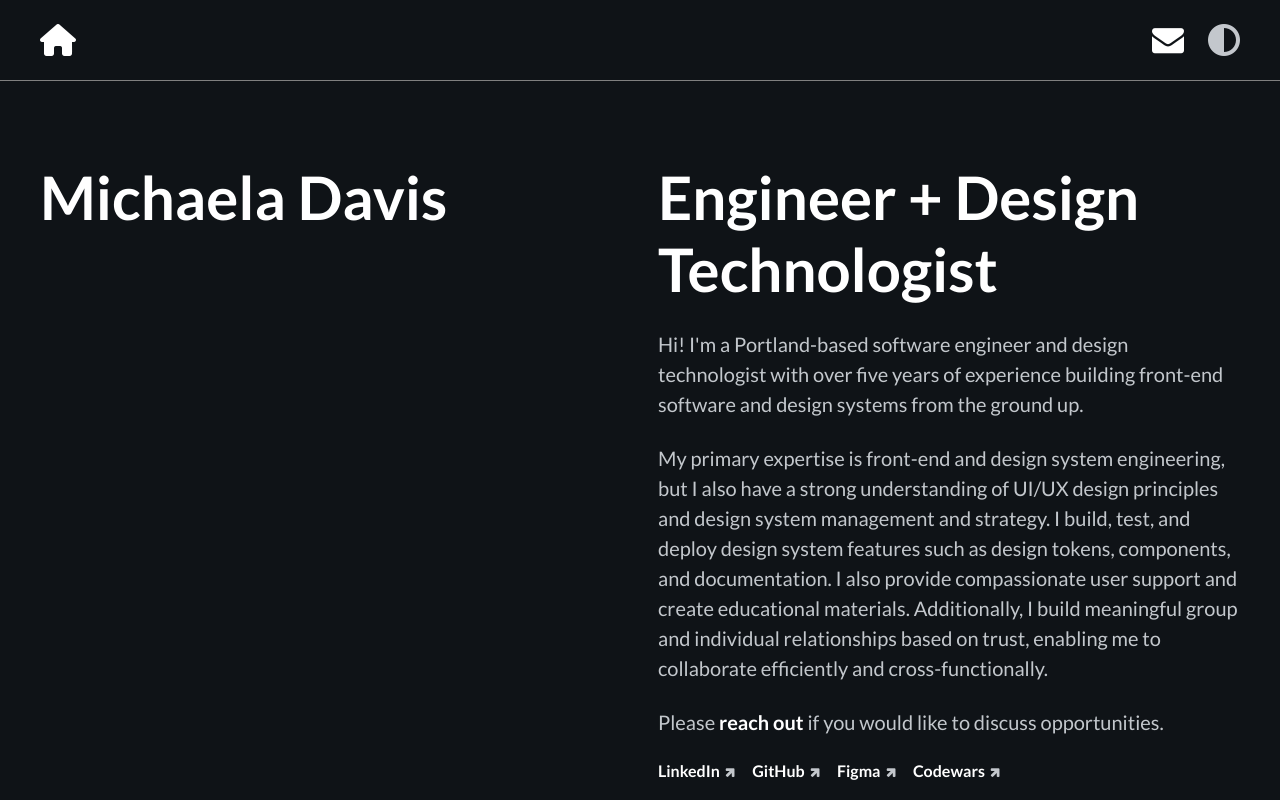
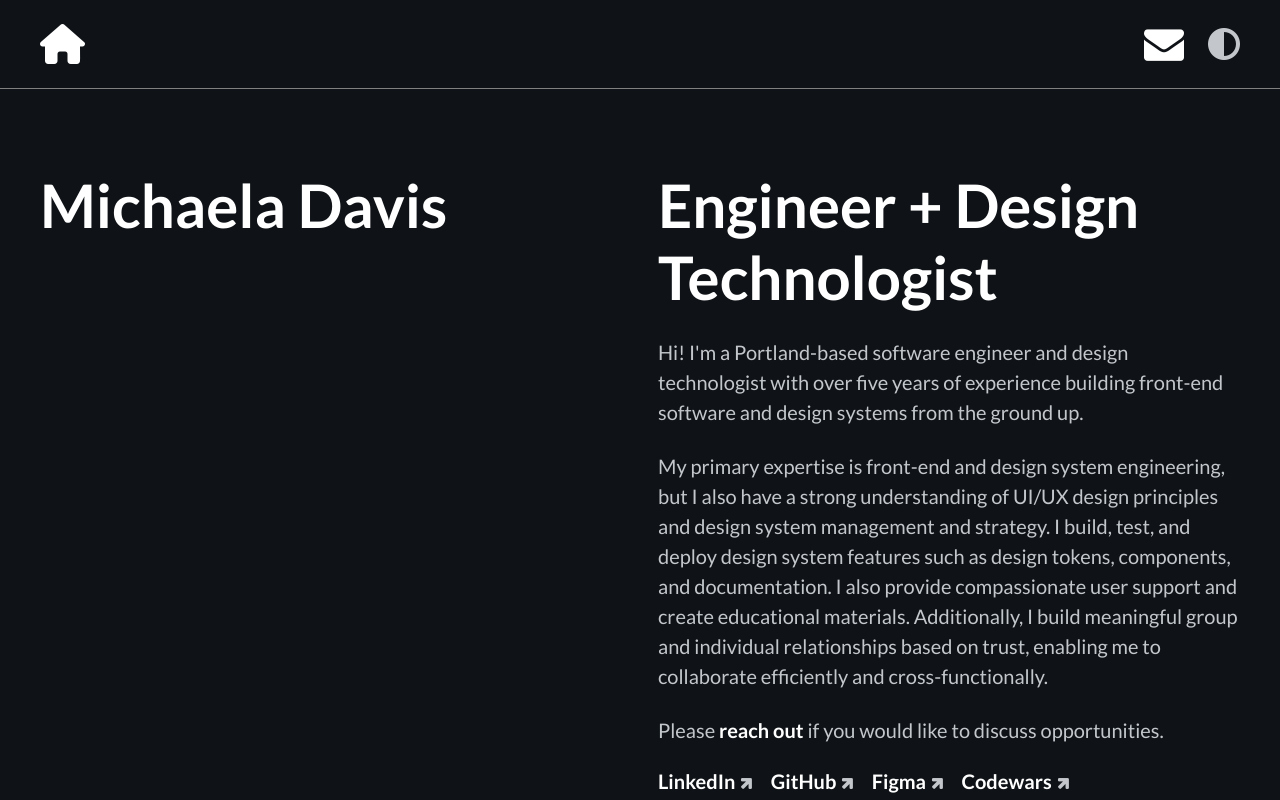
Before and after one commit to Michaela-Davis/portfolio_2024, a React (Create React App) app: page / in a window 1280 px wide. Shown: the top 800 px of the page. Built offline with nearby package versions, Linux system fonts and the light colour scheme.

Commit message:
:lipstick: Add responsive link size

```diff
--- a/src/index.css
+++ b/src/index.css
@@ -20,6 +20,10 @@ a, a:visited {
   color: white;
   font-weight: bolder;
   text-decoration: none;
+
+  @media (width >= 768px) {
+    font-size: 20px;
+  }
 }
 
 a:hover, a:focus, a:active {
```
